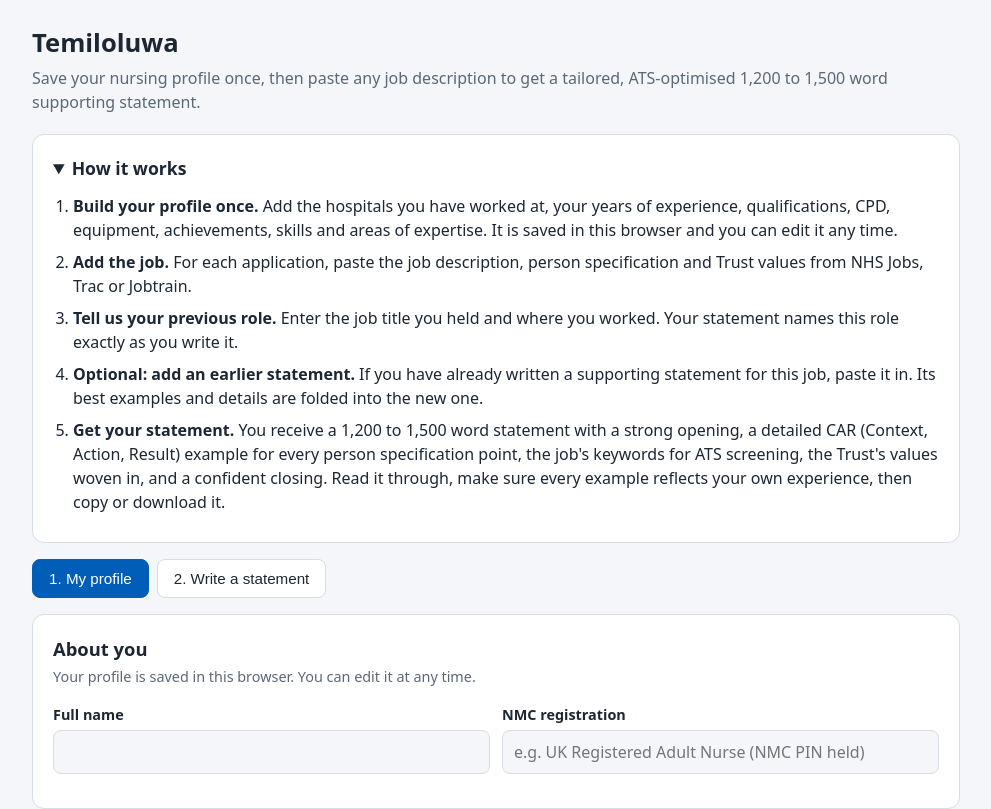
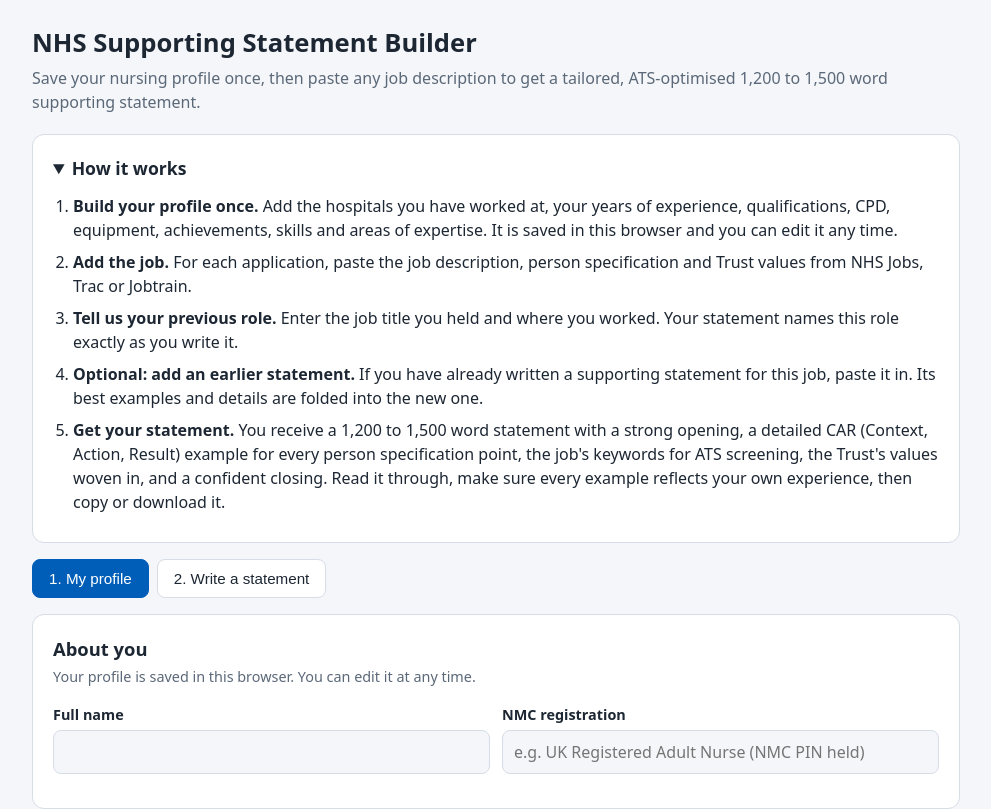
Before and after one commit to Tubosun162099/Myproject, a Next.js app: page / in a window 1280 px wide. Shown: the top 809 px of the page, without its empty margins (144-1135 px from the left). Built offline with nearby package versions, Linux system fonts and the light colour scheme.

Commit message:
Restore NHS Supporting Statement Builder as the tool name
Co-Authored-By: Claude Opus 5.5 <noreply@anthropic.com>
Claude-Session: https://claude.ai/code/session_01CDHeFbDH3GwC7TFhTKC1jS

```diff
--- a/app/layout.tsx
+++ b/app/layout.tsx
@@ -3,7 +3,7 @@ import { Analytics } from "@vercel/analytics/next";
 import "./globals.css";
 
 export const metadata: Metadata = {
-  title: "Temiloluwa",
+  title: "NHS Statement Builder",
   description: "Craft tailored, ATS-optimised supporting statements for NHS nursing roles.",
 };
 
--- a/app/page.tsx
+++ b/app/page.tsx
@@ -182,7 +182,7 @@ export default function Home() {
   return (
     <main className="container">
       <header>
-        <h1>Temiloluwa</h1>
+        <h1>NHS Supporting Statement Builder</h1>
         <p>
           Save your nursing profile once, then paste any job description to get a tailored,
           ATS-optimised 1,200 to 1,500 word supporting statement.
--- a/package.json
+++ b/package.json
@@ -1,5 +1,5 @@
 {
-  "name": "temiloluwa",
+  "name": "nhs-supporting-statement-tool",
   "version": "1.0.0",
   "description": "Generates tailored NHS nursing supporting statements with Claude",
   "scripts": {
```
Also changed, not shown: 2 other files (tests, documents, lock files or other folders).
